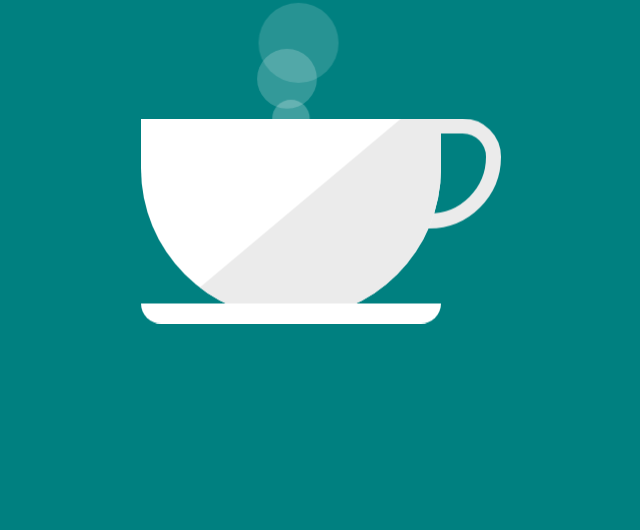
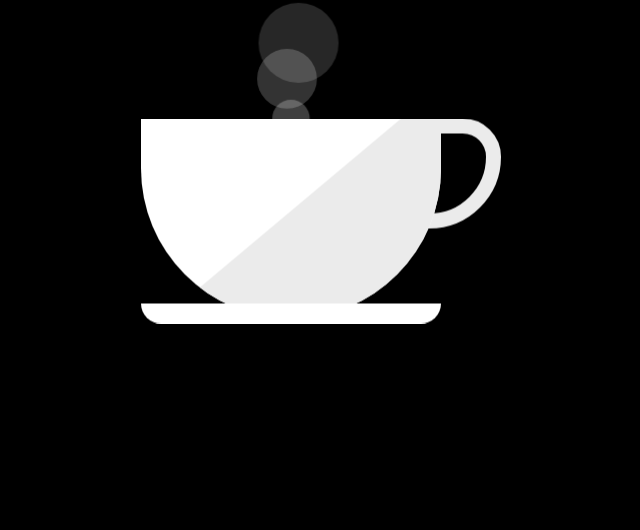
Before and after one commit to Mewni/Coffee-Steam-Cup, a plain HTML site: page index.html in a window 1280 px wide. Shown: the part 219-749 px from the top of the page, without its empty margins (349-989 px from the left). Drawn offline with Linux system fonts and the light colour scheme.

Commit message:
Update style.css

```diff
--- a/style.css
+++ b/style.css
@@ -4,7 +4,7 @@ body {
       overflow: hidden;
       margin: 0;
       padding: 0%;
-      background-color: teal;
+      background-color: black;
  }
 #wrap {
       position: absolute;
```
